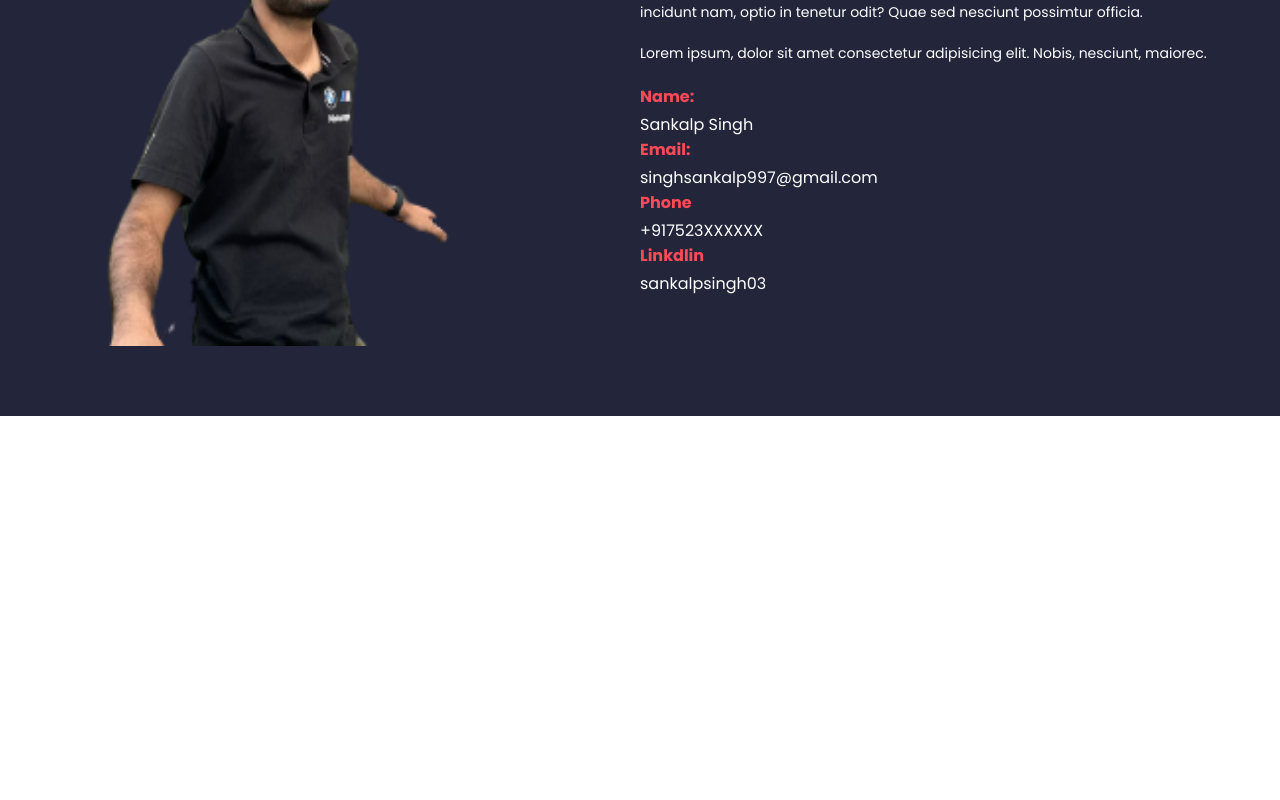
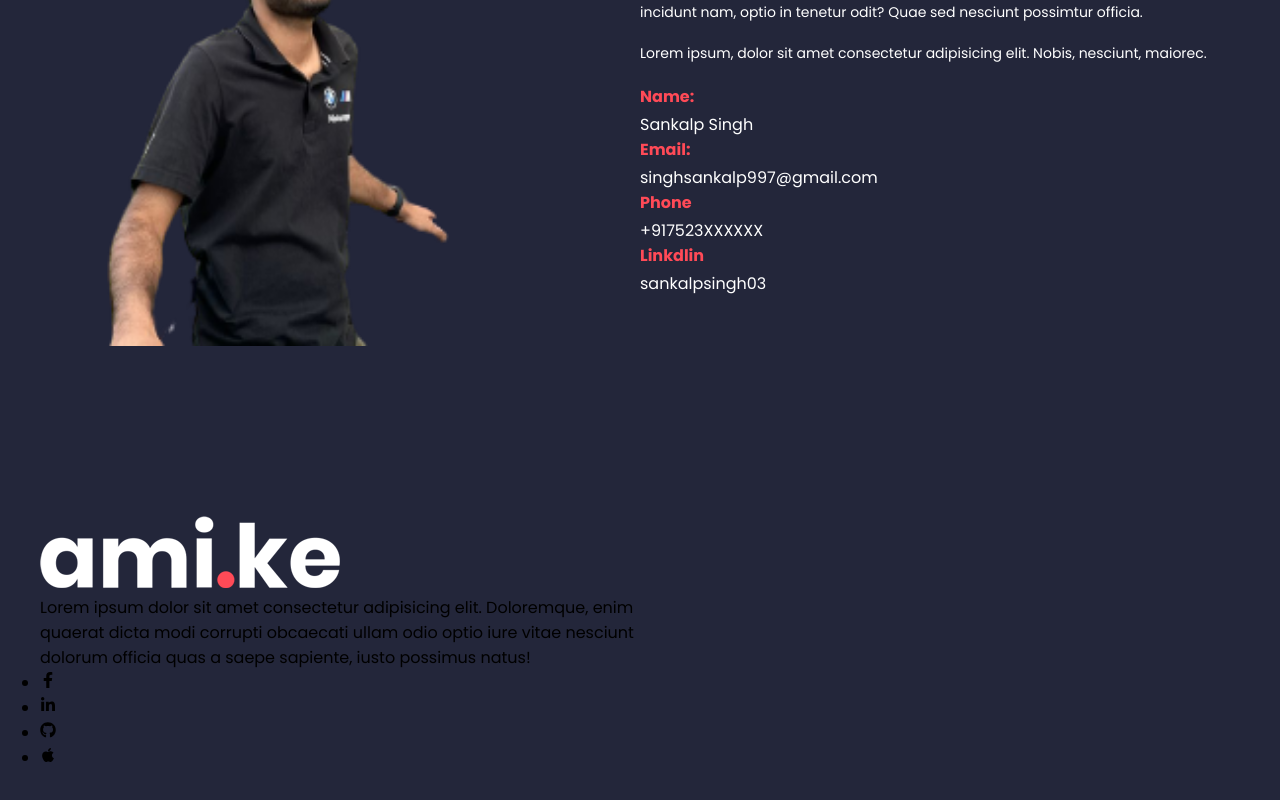
Before and after one commit to Sankalpcreat/protfolio, a React (Create React App) app: page / in a window 1280 px wide. Shown: the part 2360-3160 px from the top of the page. Before the commit the page ends 2776 px from the top, so only its background shows below. Built offline with nearby package versions, Linux system fonts and the light colour scheme.

Commit message:
sixth-commit

```diff
--- a/src/App.css
+++ b/src/App.css
@@ -59,6 +59,9 @@ font-family: 'Poppins', sans-serif;
 }
 .alignCentre{
   align-items: center;
+}
+.justifyCentre{
+
 }
 .row{
   display: flex;
@@ -228,3 +231,7 @@ margin-top: 3px;
 .info__contacts .col-6{
   margin-right: 22px;
 }
+.contact{
+  padding: 100px 0;
+  background: #23263a;
+}
--- a/src/App.js
+++ b/src/App.js
@@ -4,6 +4,7 @@ import Banner from "./components/Banner";
 import Nav from "./components/Nav";
 import Service from "./components/Service";
 import About from "./components/About";
+import Contact from "./components/Contact";
 
 function App() {
   return (
@@ -12,6 +13,7 @@ function App() {
       <Nav/>
       <Service/>
       <About/>
+      <Contact/>
     </div>
 
   );
--- /dev/null
+++ b/src/components/Contact.js
@@ -0,0 +1,37 @@
+import React from 'react'
+import {
+FaFacebookF,
+FaLinkedinIn,
+FaGithub,
+FaApple}
+from "react-icons/fa";
+const Contact = () => {
+
+  return (
+   <div className="contact">
+    <div className="container">
+    <div className="aboutSection">
+        <div className="aboutSection-logo">
+            <img src="/images/logo.png" alt="logo" />
+            <div className="row justifyCenter">
+                <div className="col-6">
+                    Lorem ipsum dolor sit amet consectetur adipisicing elit. Doloremque, enim quaerat dicta modi corrupti obcaecati ullam odio optio iure vitae nesciunt dolorum officia quas a saepe sapiente, iusto possimus natus!
+                    <div className="contactcircle">
+                        <ul>
+                            <li><FaFacebookF/></li>
+                            <li><FaLinkedinIn/></li>
+                            <li><FaGithub/></li>
+                            <li><FaApple/></li>
+                        </ul>
+                    </div>
+                </div>
+            </div>
+        </div>
+    </div>
+      </div>
+    </div>
+
+  )
+}
+
+export default Contact
```
